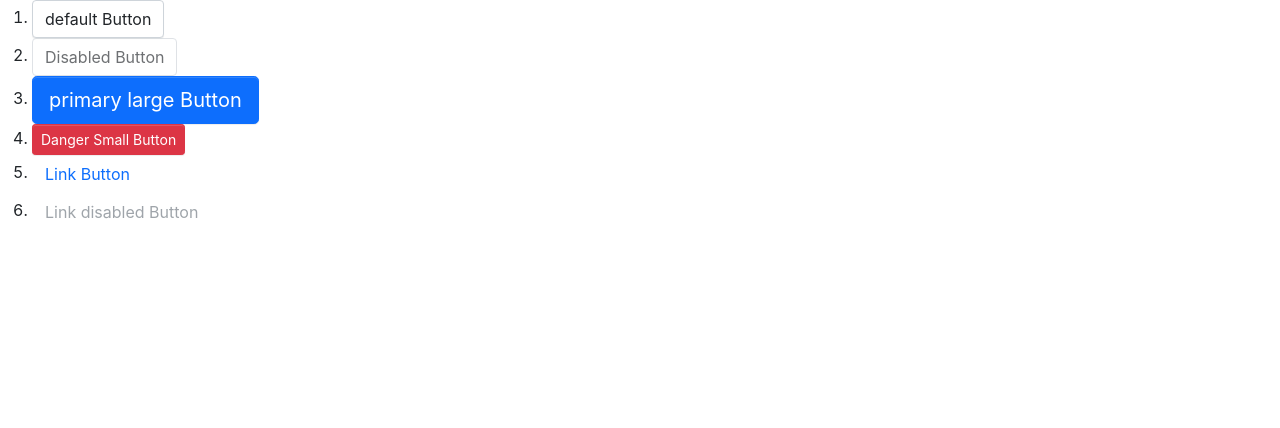
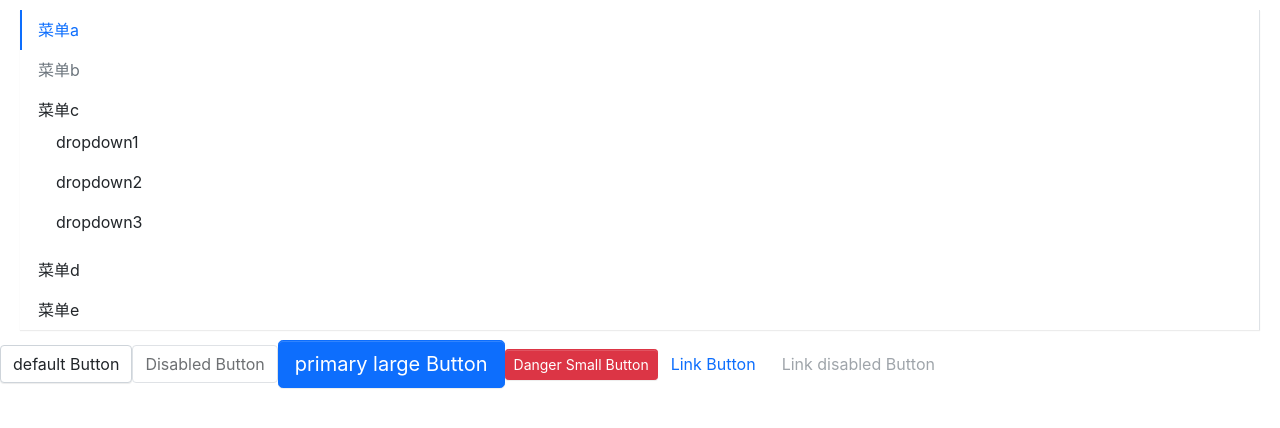
Before and after one commit to axtlive/axt-design, a React (Create React App) app: page / in a window 1280 px wide. Shown: the top 428 px of the page. Built offline with nearby package versions, Linux system fonts and the light colour scheme.

Commit message:
完成menu的开发和测试

```diff
--- a/src/App.tsx
+++ b/src/App.tsx
@@ -1,28 +1,40 @@
+import React from "react";
 import Button, { ButtonType, ButtonsSize } from "./components/Button/button";
+import Menu from "./components/Menu/menu";
+import MenuItem from "./components/Menu/menuItem";
+import SubMenu from "./components/Menu/subMenu";
 
 function App() {
   return (
     <div className="App">
-      <ol>
-        <li>
-          <Button onClick={() => console.log("---------")}>
-            default Button
-          </Button>
-        </li>
-        <li>
+      <div>
+        <Menu
+          mode="vertical"
+          onSelect={(i) => console.log(i)}
+          defaultIndex={"0"}
+          defaultOpenSubMenus={["2"]}
+        >
+          <MenuItem>菜单a</MenuItem>
+          <MenuItem disabled>菜单b</MenuItem>
+          <SubMenu title="菜单c">
+            <MenuItem>dropdown1</MenuItem>
+            <MenuItem>dropdown2</MenuItem>
+            <MenuItem>dropdown3</MenuItem>
+          </SubMenu>
+          <MenuItem>菜单d</MenuItem>
+          <MenuItem>菜单e</MenuItem>
+        </Menu>
+      </div>
+
+      <div>
+        <Button onClick={() => console.log("---------")}>default Button</Button>
         <Button disabled>Disabled Button</Button>
-        </li>
-        <li>
         <Button btnType={ButtonType.Primary} size={ButtonsSize.Large}>
           primary large Button
         </Button>
-        </li>
-        <li>
         <Button btnType={ButtonType.Danger} size={ButtonsSize.Small}>
           Danger Small Button
         </Button>
-        </li>
-        <li>
         <Button
           btnType={ButtonType.Link}
           href="http://www.baidu.com"
@@ -30,17 +42,10 @@
         >
           Link Button
         </Button>
-        </li>
-        <li>
-          <Button
-            btnType={ButtonType.Link}
-            href="http://www.baidu.com"
-            disabled
-          >
+        <Button btnType={ButtonType.Link} href="http://www.baidu.com" disabled>
           Link disabled Button
         </Button>
-        </li>
-      </ol>
+      </div>
     </div>
   );
 }
--- /dev/null
+++ b/src/components/Menu/_style.scss
@@ -0,0 +1,114 @@
+.axtlive-menu {
+  display: flex;
+  flex-wrap: wrap;
+  padding-left: 0;
+  margin-bottom: 30px;
+  list-style: none;
+  border-bottom: $menu-border-width solid $menu-border-color;
+  box-shadow: $menu-box-shadow;
+
+  > .menu-item {
+    padding: $menu-item-padding-y $menu-item-padding-x;
+    cursor: pointer;
+    transition: $menu-transition;
+
+    &:hover,
+    &:focus {
+      text-decoration: none;
+    }
+
+    &.is-disabled {
+      color: $menu-item-disabled-color;
+      pointer-events: none;
+      cursor: default;
+    }
+
+    &.is-active,
+    &:hover {
+      color: $menu-item-active-color;
+      border-bottom: $menu-item-active-border-width solid
+        $menu-item-active-color;
+    }
+  }
+
+  .submenu-item {
+    position: relative;
+    .submenu-title {
+      display: flex;
+      align-items: center;
+    }
+    .arrow-icon {
+      transition: transform 0.25s ease-in-out;
+      margin-left: 3px;
+    }
+    &:hover {
+      .arrow-icon {
+        transform: rotate(180deg);
+      }
+    }
+  }
+
+  .is-vertical {
+    .arrow-icon {
+      transform: rotate(0deg) !important;
+    }
+  }
+
+  .is-vertical.is-opened {
+    .arrow-icon {
+      transform: rotate(180deg) !important;
+    }
+  }
+
+  .axtlive-submenu {
+    display: none;
+    list-style: none;
+    padding-left: 0;
+    white-space: nowrap;
+    .menu-item {
+      padding: $menu-item-padding-y $menu-item-padding-x;
+      cursor: pointer;
+      transition: $menu-transition;
+      color: $body-color;
+      &.is-active,
+      &:hover {
+        color: $menu-item-active-color !important;
+      }
+    }
+  }
+
+  .axtlive-submenu.menu-opened {
+    display: block;
+  }
+}
+
+.menu-horizontal {
+  > .menu-item {
+    border-bottom: $menu-item-active-border-width solid transparent;
+  }
+  .axtlive-submenu {
+    position: absolute;
+    background: $white;
+    z-index: 100;
+    top: calc(100% + 8px);
+    left: 0;
+    border: $menu-border-width solid $menu-border-color;
+    box-shadow: $submenu-box-shadow;
+  }
+}
+
+.menu-vertical {
+  flex-direction: column;
+  border-bottom: 0;
+  margin: 10px 20px;
+  border-right: $menu-border-width solid $menu-border-color;
+
+  .menu-item {
+    border-left: $menu-item-active-border-width solid transparent;
+    &.is-active,
+    &:hover {
+      border-bottom: 0;
+      border-left: $menu-item-active-border-width solid $menu-item-active-color;
+    }
+  }
+}
--- /dev/null
+++ b/src/components/Menu/menu.tsx
@@ -0,0 +1,82 @@
+import React, { useState, createContext } from "react";
+import classNames from "classnames";
+import { MenuItemProps } from "./menuItem";
+
+type MenuMode = "horizontal" | "vertical";
+type SelectCallback = (selectedIndex: string) => void;
+
+export interface MenuProps {
+  defaultIndex?: string;
+  className?: string;
+  mode?: MenuMode;
+  style?: React.CSSProperties;
+  onSelect?: SelectCallback;
+  defaultOpenSubMenus?: string[];
+}
+
+interface IMenuContext {
+  index: string;
+  onSelect?: SelectCallback;
+  mode?: MenuMode;
+  defaultOpenSubMenus?: string[];
+}
+
+export const MenuContext = createContext<IMenuContext>({ index: "0" });
+
+const Menu: React.FC<MenuProps> = (props) => {
+  const {
+    className,
+    mode,
+    style,
+    children,
+    defaultIndex,
+    onSelect,
+    defaultOpenSubMenus,
+  } = props;
+  const [currentActive, setActive] = useState(defaultIndex);
+  const classes = classNames("axtlive-menu", className, {
+    "menu-vertical": mode === "vertical",
+    "menu-horizontal": mode !== "vertical",
+  });
+  const handleClick = (index: string) => {
+    setActive(index);
+    onSelect && onSelect(index);
+  };
+  const passedContext: IMenuContext = {
+    index: currentActive ? currentActive : "0",
+    onSelect: handleClick,
+    defaultOpenSubMenus,
+    mode,
+  };
+  const renderChildren = () => {
+    return React.Children.map(children, (child, index) => {
+      const childElement = child as React.FunctionComponentElement<MenuItemProps>;
+      const { displayName } = childElement.type;
+      if (displayName === "MenuItem" || displayName === "SubMenu") {
+        return React.cloneElement(childElement, {
+          index: index.toString(),
+        });
+      } else {
+        console.error(
+          "Warning: Menu has a child which is not a MenuItem component",
+        );
+      }
+    });
+  };
+
+  return (
+    <ul className={classes} style={style} data-testid="test-menu">
+      <MenuContext.Provider value={passedContext}>
+        {renderChildren()}
+      </MenuContext.Provider>
+    </ul>
+  );
+};
+
+Menu.defaultProps = {
+  defaultIndex: "0",
+  mode: "horizontal",
+  defaultOpenSubMenus: [],
+};
+
+export default Menu;
--- /dev/null
+++ b/src/components/Menu/menuItem.tsx
@@ -0,0 +1,33 @@
+import React, { useContext } from "react";
+import classNames from "classnames";
+import { MenuContext } from "./menu";
+
+export interface MenuItemProps {
+  index?: string;
+  disabled?: boolean;
+  className?: string;
+  style?: React.CSSProperties;
+}
+
+const MenuItem: React.FC<MenuItemProps> = (props) => {
+  const { index, disabled, className, style, children } = props;
+  const context = useContext(MenuContext);
+  const classes = classNames("menu-item", className, {
+    "is-disabled": disabled,
+    "is-active": context.index === index,
+  });
+  const handleClick = (e: React.MouseEvent) => {
+    if (context.onSelect && !disabled && typeof index === "string") {
+      e.stopPropagation();
+      context.onSelect(index);
+    }
+  };
+  return (
+    <li className={classes} style={style} onClick={handleClick}>
+      {children}
+    </li>
+  );
+};
+
+MenuItem.displayName = "MenuItem";
+export default MenuItem;
--- /dev/null
+++ b/src/components/Menu/subMenu.tsx
@@ -0,0 +1,87 @@
+import classNames from "classnames";
+import React, { useState } from "react";
+import { useContext } from "react";
+import { MenuContext } from "./menu";
+import { MenuItemProps } from "./menuItem";
+
+export interface SubMenuProps {
+  index?: string;
+  title?: string;
+  className?: string;
+}
+
+const SubMenu: React.FC<SubMenuProps> = ({
+  index,
+  title,
+  children,
+  className,
+}) => {
+  const context = useContext(MenuContext);
+  const openedSubMenus = context.defaultOpenSubMenus as Array<String>;
+  const isOpened =
+    index && context.mode === "vertical"
+      ? openedSubMenus.includes(index)
+      : false;
+  const [menuOpen, setOpen] = useState(isOpened);
+  const classes = classNames("menu-item submenu-item", className, {
+    "is-active": context.index === index,
+  });
+  const handleClick = (e: React.MouseEvent) => {
+    e.preventDefault();
+    setOpen(!menuOpen);
+  };
+  let timer: any;
+  const handleMouse = (e: React.MouseEvent, toggle: boolean) => {
+    clearTimeout(timer);
+    e.preventDefault();
+    timer = setTimeout(() => {
+      setOpen(toggle);
+    }, 300);
+  };
+  const clickEvents =
+    context.mode === "vertical"
+      ? {
+          onClick: handleClick,
+        }
+      : {};
+  const hoverEvents =
+    context.mode !== "vertical"
+      ? {
+          onMouseEnter: (e: React.MouseEvent) => {
+            handleMouse(e, true);
+          },
+          onMouseLeave: (e: React.MouseEvent) => {
+            handleMouse(e, false);
+          },
+        }
+      : {};
+  const renderChildren = () => {
+    const subMenuClasses = classNames("axtlive-submenu", {
+      "menu-opened": menuOpen,
+    });
+    const childrenComponent = React.Children.map(children, (child, i) => {
+      const childElement = child as React.FunctionComponentElement<MenuItemProps>;
+      if (childElement.type.displayName === "MenuItem") {
+        return React.cloneElement(childElement, {
+          index: `${index}-${i}`,
+        });
+      } else {
+        console.error(
+          "Warning: Menu has a child which is not a MenuItem component",
+        );
+      }
+    });
+    return <ul className={subMenuClasses}>{childrenComponent}</ul>;
+  };
+  return (
+    <li key={index} className={classes} {...hoverEvents} {...clickEvents}>
+      <div className="submenu-title" onClick={handleClick}>
+        {title}
+      </div>
+      {renderChildren()}
+    </li>
+  );
+};
+
+SubMenu.displayName = "SubMenu";
+export default SubMenu;
--- a/src/styles/index.scss
+++ b/src/styles/index.scss
@@ -10,14 +10,14 @@
 // // animation
 // @import "animation";
 
- // button
- @import "../components/Button/style";
+// button
+@import "../components/Button/style";
 
 // // alert
 // @import "../components/Alert/style";
 
-// // menu
-// @import "../components/Menu/style";
+// menu
+@import "../components/Menu/style";
 
 // // tabs
 // @import "../components/Tabs/style";
```
Also changed, not shown: 1 other file (tests, documents, lock files or other folders). Lines whose indentation alone changed are shown as unchanged.
